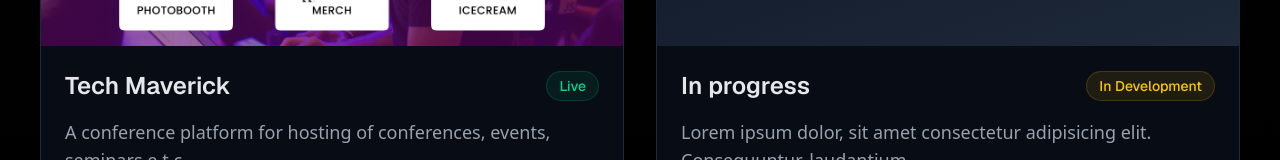
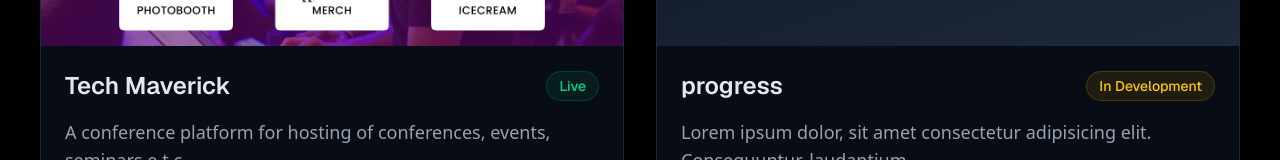
Before and after one commit to Fortexfreddie/portfolio, a React (Vite) app: page / in a window 1280 px wide. Shown: the part 3833-3993 px from the top of the page. Built offline with nearby package versions, Linux system fonts and the light colour scheme.

Commit message:
project edit

```diff
--- a/src/components/Projects.jsx
+++ b/src/components/Projects.jsx
@@ -32,7 +32,7 @@ const Projects = () => {
 
     const inDevelopmentProject = [
         {
-            title: "In progress",
+            title: "progress",
             url: "#",
             description: "Lorem ipsum dolor, sit amet consectetur adipisicing elit. Consequuntur, laudantium",
             imgText: "IP",
```
